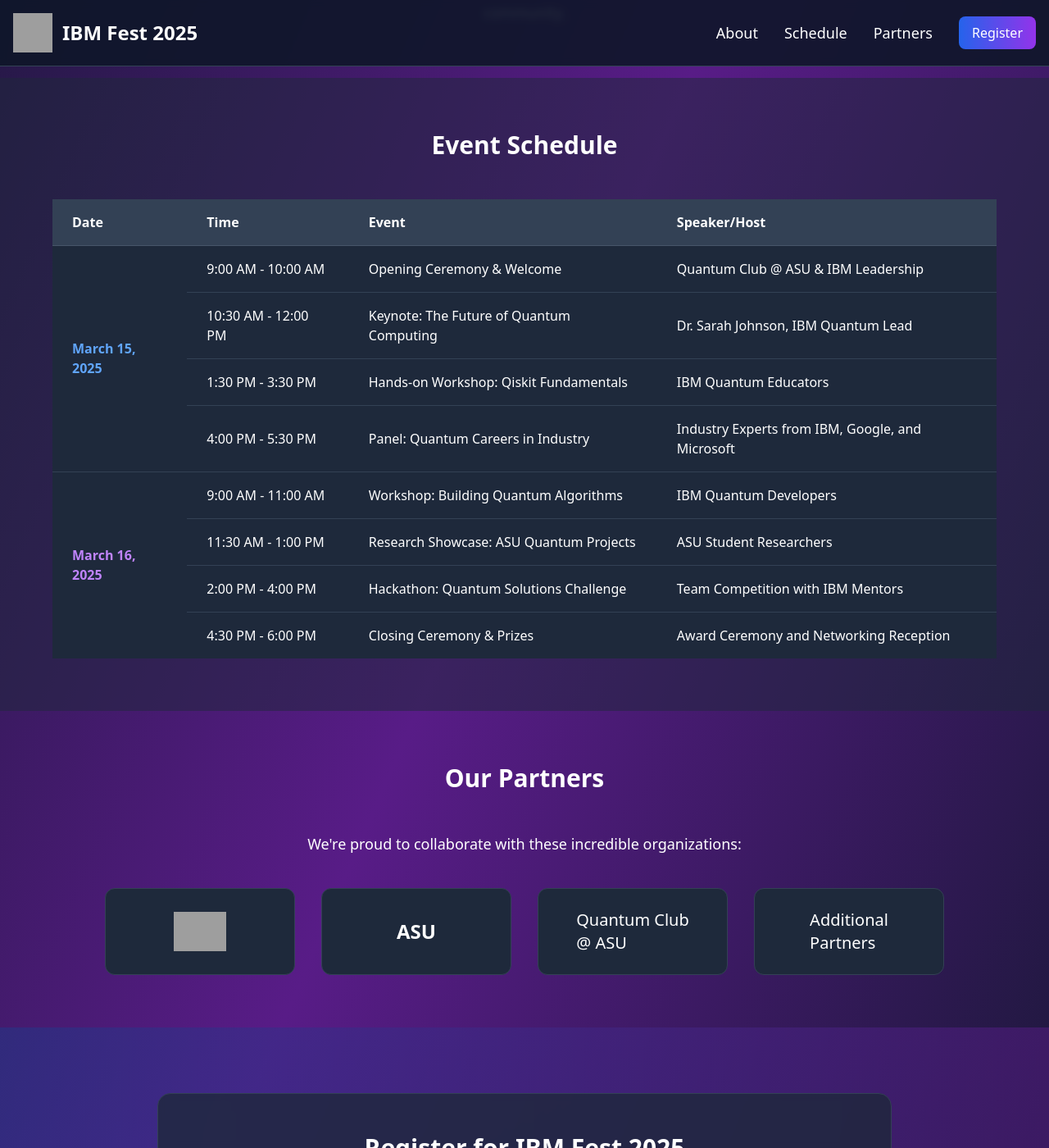
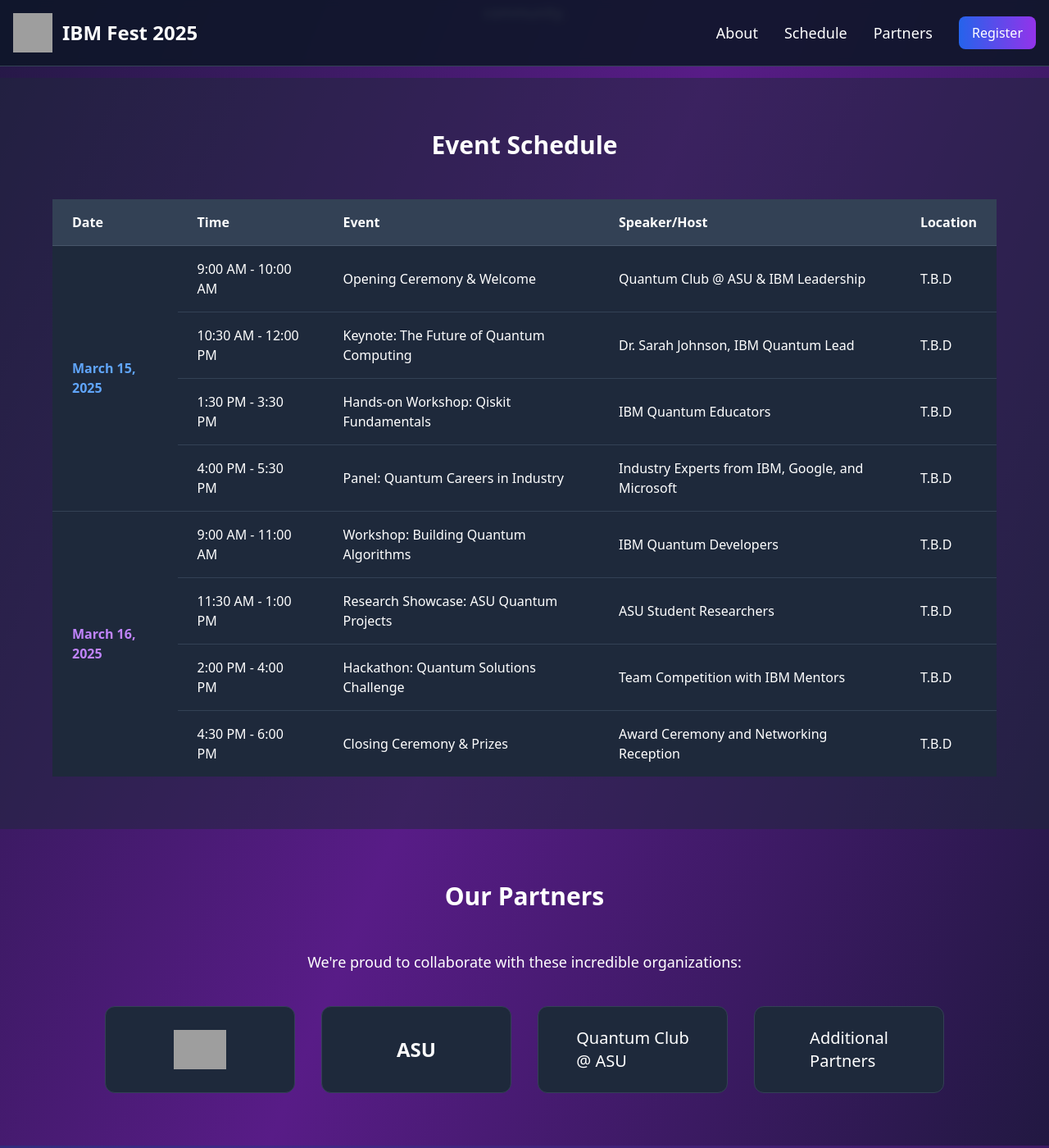
Before and after one commit to QuantumClubASU/fallfest25, a Jekyll site: the page index.html, which Jekyll copies as it is, in a window 1280 px wide and 1400 px high, scrolled down 922 px. Shown: the whole window at 82% size. Built offline with Jekyll 4.4.1, drawn with Linux system fonts in a browser that asks for light colours; nearby versions of some CDN libraries; grey boxes are pictures that could not be loaded.

Commit message:
TBD destination

```diff
--- a/index.html
+++ b/index.html
@@ -75,6 +75,7 @@
                             <th class="px-6 py-4 border-b border-slate-600">Time</th>
                             <th class="px-6 py-4 border-b border-slate-600">Event</th>
                             <th class="px-6 py-4 border-b border-slate-600">Speaker/Host</th>
+                            <th class="px-6 py-4 border-b border-slate-600">Location</th>
                         </tr>
                     </thead>
                     <tbody class="divide-y divide-slate-700">
@@ -84,21 +85,25 @@
                             <td class="px-6 py-4">9:00 AM - 10:00 AM</td>
                             <td class="px-6 py-4">Opening Ceremony & Welcome</td>
                             <td class="px-6 py-4">Quantum Club @ ASU & IBM Leadership</td>
+                            <td class="px-6 py-4">T.B.D</td>
                         </tr>
                         <tr class="bg-slate-800 hover:bg-slate-750 transition-colors">
                             <td class="px-6 py-4">10:30 AM - 12:00 PM</td>
                             <td class="px-6 py-4">Keynote: The Future of Quantum Computing</td>
                             <td class="px-6 py-4">Dr. Sarah Johnson, IBM Quantum Lead</td>
+                            <td class="px-6 py-4">T.B.D</td>
                         </tr>
                         <tr class="bg-slate-800 hover:bg-slate-750 transition-colors">
                             <td class="px-6 py-4">1:30 PM - 3:30 PM</td>
                             <td class="px-6 py-4">Hands-on Workshop: Qiskit Fundamentals</td>
                             <td class="px-6 py-4">IBM Quantum Educators</td>
+                            <td class="px-6 py-4">T.B.D</td>
                         </tr>
                         <tr class="bg-slate-800 hover:bg-slate-750 transition-colors">
                             <td class="px-6 py-4">4:00 PM - 5:30 PM</td>
                             <td class="px-6 py-4">Panel: Quantum Careers in Industry</td>
                             <td class="px-6 py-4">Industry Experts from IBM, Google, and Microsoft</td>
+                            <td class="px-6 py-4">T.B.D</td>
                         </tr>
 
                         <!-- Day 2 -->
@@ -107,21 +112,25 @@
                             <td class="px-6 py-4">9:00 AM - 11:00 AM</td>
                             <td class="px-6 py-4">Workshop: Building Quantum Algorithms</td>
                             <td class="px-6 py-4">IBM Quantum Developers</td>
+                            <td class="px-6 py-4">T.B.D</td>
                         </tr>
                         <tr class="bg-slate-800 hover:bg-slate-750 transition-colors">
                             <td class="px-6 py-4">11:30 AM - 1:00 PM</td>
                             <td class="px-6 py-4">Research Showcase: ASU Quantum Projects</td>
                             <td class="px-6 py-4">ASU Student Researchers</td>
+                            <td class="px-6 py-4">T.B.D</td>
                         </tr>
                         <tr class="bg-slate-800 hover:bg-slate-750 transition-colors">
                             <td class="px-6 py-4">2:00 PM - 4:00 PM</td>
                             <td class="px-6 py-4">Hackathon: Quantum Solutions Challenge</td>
                             <td class="px-6 py-4">Team Competition with IBM Mentors</td>
+                            <td class="px-6 py-4">T.B.D</td>
                         </tr>
                         <tr class="bg-slate-800 hover:bg-slate-750 transition-colors">
                             <td class="px-6 py-4">4:30 PM - 6:00 PM</td>
                             <td class="px-6 py-4">Closing Ceremony & Prizes</td>
                             <td class="px-6 py-4">Award Ceremony and Networking Reception</td>
+                            <td class="px-6 py-4">T.B.D</td>
                         </tr>
                     </tbody>
                 </table>
```
